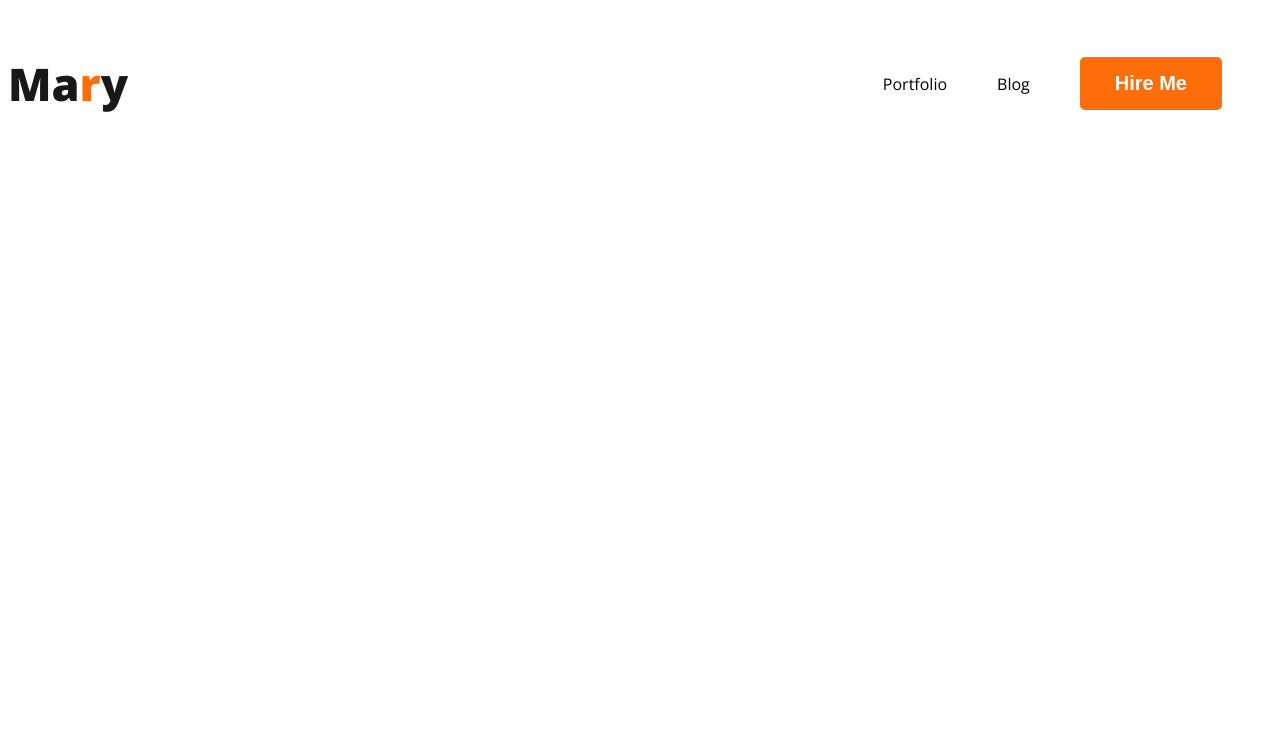
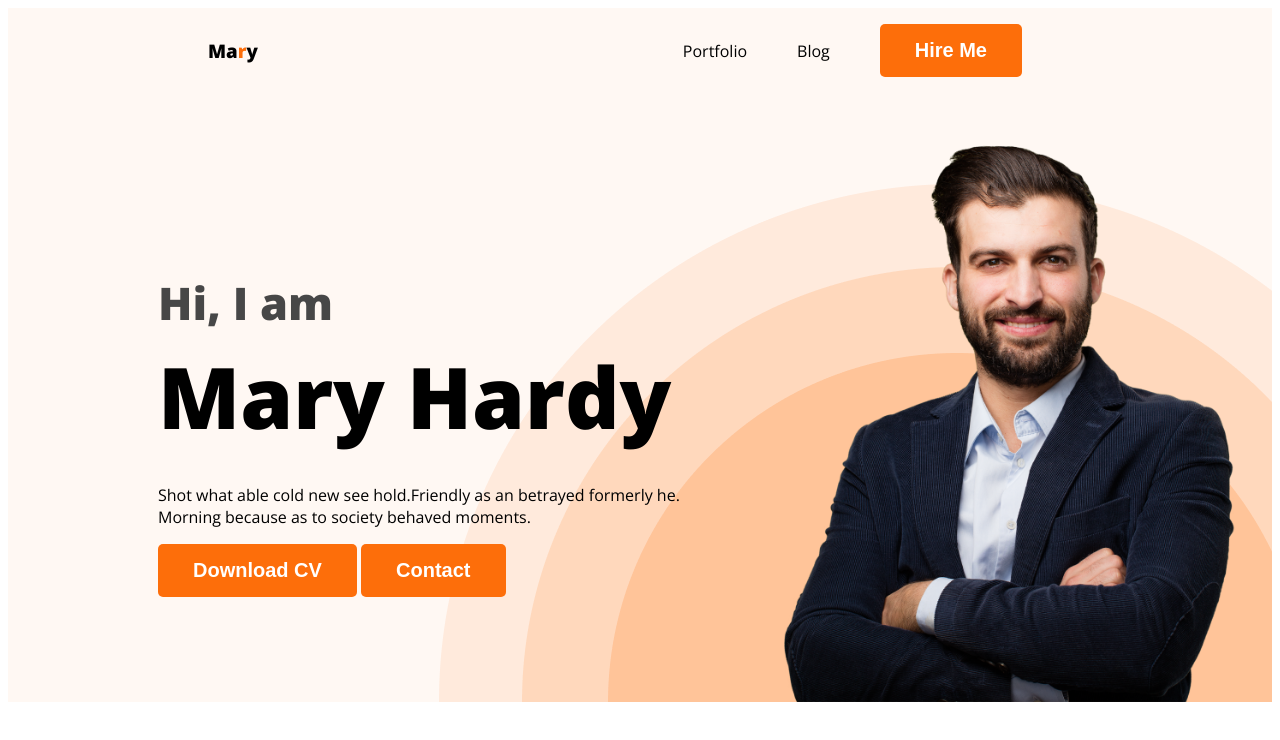
Before and after one commit to atik247/developer-portfolio, a plain HTML site: page index.html in a window 1280 px wide. Drawn offline with nearby package versions, Linux system fonts and the light colour scheme.

Commit message:
banner section completed

```diff
--- a/Styles/portfolio.css
+++ b/Styles/portfolio.css
@@ -42,10 +42,50 @@
 
 
 /* nav related styles */
-nav {
+
+nav{
     display: flex;
-}
-nav{
     justify-content: space-between;
     align-items: center;
+    margin: 0px 200px;
 }
+
+/* header related styles goes here */
+.header{
+    background-color: #FFF8F3;
+    background-image: url('../images/header_bg.png');
+    background-repeat: no-repeat;
+    background-position: bottom right;
+
+}
+
+.banner{
+    padding: 30px 30px 0px 150px;
+    display: flex;
+    align-items: center;
+    justify-content: space-between;
+}
+
+.banner-content{
+    max-width: 550px;
+}
+.profile-pic{
+    width: 500px;
+
+}
+
+.banner-greeting{
+    font-size: 45px;
+    color: #474747;
+    margin-bottom: 0
+}
+.banner-title{
+    font-size: 85px;
+    font-weight: 700;
+    margin-top: 5px;
+    margin-bottom: 20px;
+}
+.banner-description{
+    margin-top: 30px;
+
+}
--- a/index.html
+++ b/index.html
@@ -11,15 +11,25 @@
     <link rel="stylesheet" href="Styles/portfolio.css">
 </head>
 <body>
-    <header>
+    <header class="header">
         <nav>
-        <h3 class="logo-text">Ma<span class="text-primary">r</span>y</h3>
+        <h3 class="nav-title">Ma<span class="text-primary">r</span>y</h3>
             <ul>
                 <li><a href=""></a>Portfolio</li>
                 <li><a href=""></a>Blog</li>
                 <li><button class="btn-primary">Hire Me</button></li>
             </ul>
         </nav>
+        <div class="banner">
+            <div class="banner-content">
+                <h3 class="banner-greeting">Hi, I  am</h3>
+                <h1 class="banner-title">Mary Hardy</h1>
+                <p class="banner-description">Shot what able cold new see hold.Friendly as an betrayed formerly he. Morning because as to society behaved moments.</p>
+                <button class="btn-primary">Download CV</button>
+                <button class="btn-primary">Contact</button>
+            </div>
+            <img class="profile-pic" src="images/hardy.png" alt="">
+        </div>
 
     </header>
     <main>
```
